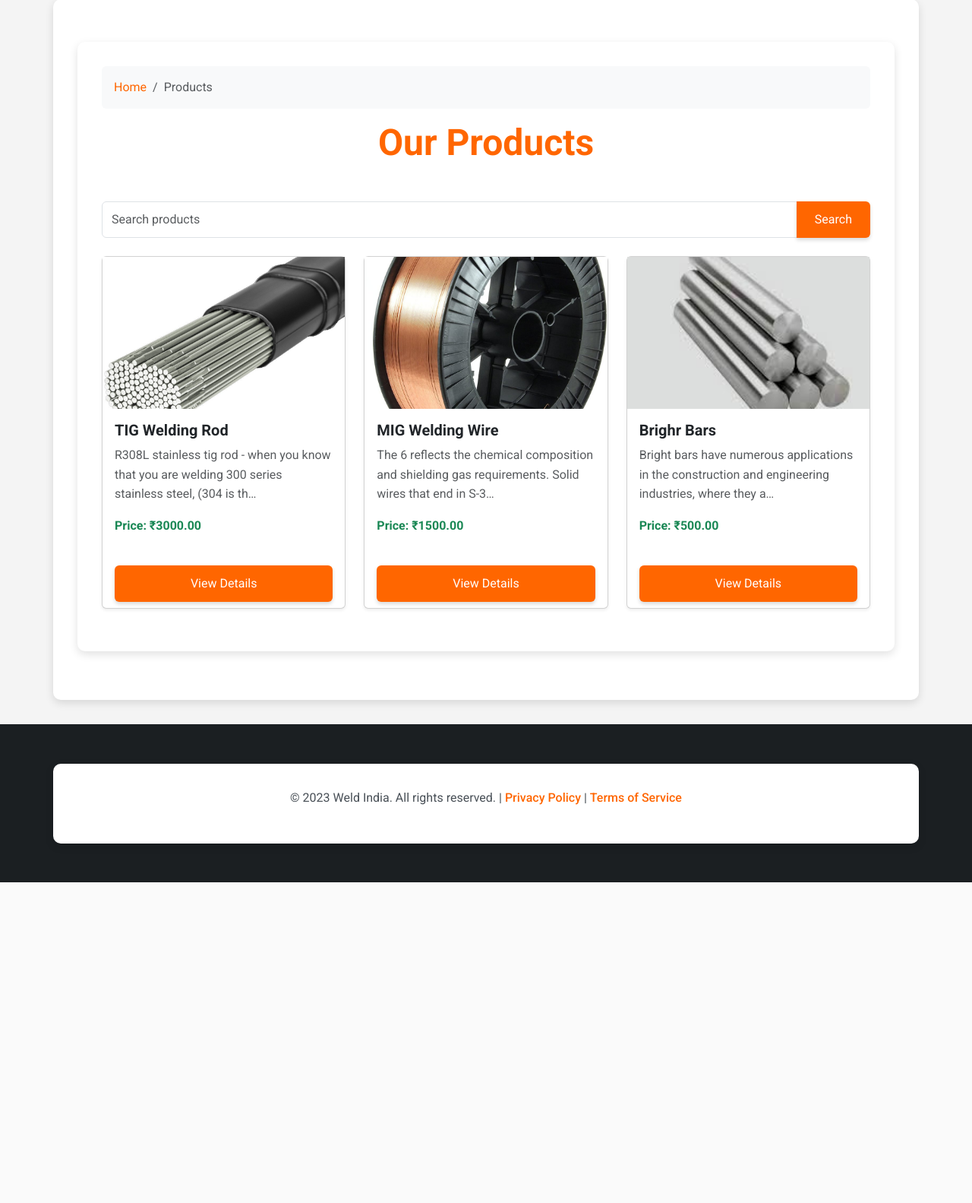
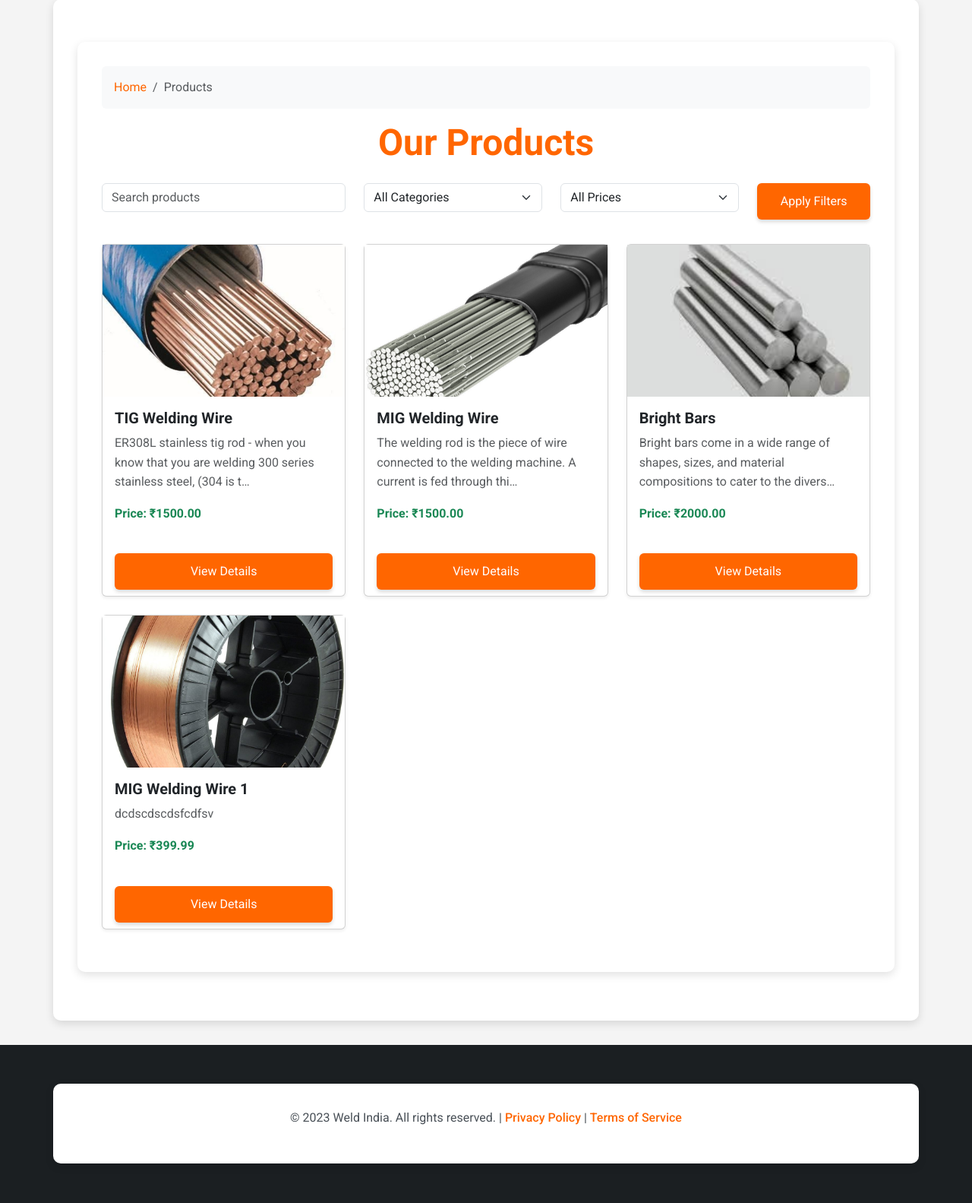
Before and after one commit to sahilddeshmukh324/Weld-India-Web, a Django app: page /products/ in a window 1280 px wide. Shown: the part 105-1688 px from the top of the page at 76% size. Before the commit the page ends 1266 px from the top, so only its background shows below. Run offline with Django 5.2, Linux system fonts and the light colour scheme; data comes from the database, SQL or seed files in the repository.

Commit message:
Added filters along with category

```diff
--- a/main/admin.py
+++ b/main/admin.py
@@ -1,5 +1,5 @@
 from django.contrib import admin
-from .models import Product, BlogPost,Inquiry
+from .models import Product, BlogPost,Inquiry,Category
 
 @admin.register(Product)
 class ProductAdmin(admin.ModelAdmin):
@@ -12,3 +12,5 @@ class BlogPostAdmin(admin.ModelAdmin):
     prepopulated_fields = {'slug': ('title',)}
 
 admin.site.register(Inquiry)  # ✅ Register Inquiry model
+
+admin.site.register(Category)
--- a/main/models.py
+++ b/main/models.py
@@ -1,16 +1,18 @@
 from django.db import models
 from django.utils.text import slugify
 
+# Category Model
+class Category(models.Model):
+    name = models.CharField(max_length=100)
+    description = models.TextField(blank=True)
+
+    def __str__(self):
+        return self.name
+
 # Product Model
 class Product(models.Model):
-    CATEGORY_CHOICES = [
-        ('MIG', 'MIG Welding Wire'),
-        ('TIG', 'TIG Welding Rod'),
-        ('ARC', 'Arc Welding Electrode'),
-    ]
-
     name = models.CharField(max_length=255, unique=True)
-    category = models.CharField(max_length=10, choices=CATEGORY_CHOICES)
+    category = models.ForeignKey(Category, on_delete=models.CASCADE, related_name="products")
     price = models.DecimalField(max_digits=10, decimal_places=2, default=0.00)  # Added default
     description = models.TextField()
     image = models.ImageField(upload_to='products/', blank=True, null=True)
@@ -18,7 +20,6 @@ class Product(models.Model):
 
     def __str__(self):
         return self.name
-
 
 # Blog Model
 class BlogPost(models.Model):
@@ -29,35 +30,34 @@ class BlogPost(models.Model):
     published_at = models.DateTimeField(auto_now_add=True)
     image = models.ImageField(upload_to='blog/', blank=True, null=True)
 
-from django.db import models
-from django.utils.text import slugify
+    def save(self, *args, **kwargs):
+        if not self.slug:
+            self.slug = slugify(self.title)
+        super().save(*args, **kwargs)
 
+    def __str__(self):
+        return self.title
+
+# Uploaded File Model
 class UploadedFile(models.Model):
     image = models.ImageField(upload_to='uploads/')
     uploaded_at = models.DateTimeField(auto_now_add=True)
-    slug = models.SlugField(unique=True, blank=True, null=True)  # ✅ Add this
+    slug = models.SlugField(unique=True, blank=True, null=True)
 
     def save(self, *args, **kwargs):
-        if not self.slug:  # ✅ Generate slug if not set
+        if not self.slug:
             self.slug = slugify(self.image.name.split('.')[0])
         super().save(*args, **kwargs)
 
     def __str__(self):
         return f"File uploaded on {self.uploaded_at}"
 
-
-
-
-
-    def __str__(self):
-        return self.title
-
-
+# Inquiry Model
 class Inquiry(models.Model):
-    product = models.ForeignKey('Product', on_delete=models.CASCADE, related_name='inquiries')
+    product = models.ForeignKey(Product, on_delete=models.CASCADE, related_name='inquiries')
     name = models.CharField(max_length=100)
-    company_name = models.CharField(max_length=255, blank=True, null=True)  # New Field
-    phone = models.CharField(max_length=15, blank=True, null=True)  # New Field
+    company_name = models.CharField(max_length=255, blank=True, null=True)
+    phone = models.CharField(max_length=15, blank=True, null=True)
     email = models.EmailField()
     message = models.TextField()
     created_at = models.DateTimeField(auto_now_add=True)
--- a/main/templates/products.html
+++ b/main/templates/products.html
@@ -11,21 +11,56 @@
     </nav>
 
     <!-- Page Heading -->
-    <h2 class="text-center display-5 fw-bold text-orange mb-5">Our Products</h2>
+    <h2 class="text-center display-5 fw-bold text-orange mb-4">Our Products</h2>
 
-    <!-- Search Form -->
+    <!-- Search and Filter Form -->
     <form method="GET" action="{% url 'product_list' %}" class="mb-4">
-        <div class="input-group">
-            <input type="text" name="search" value="{{ search_query }}" class="form-control" placeholder="Search products">
-            <button class="btn btn-primary" type="submit">Search</button>
+        <div class="row">
+            <!-- Search Input -->
+            <div class="col-md-4 mb-2">
+                <input type="text" name="search" value="{{ search_query }}" class="form-control" placeholder="Search products">
+            </div>
+
+            <!-- Category Dropdown -->
+            <div class="col-md-3 mb-2">
+                <select name="category" class="form-select">
+                    <option value="">All Categories</option>
+                    {% for category in categories %}
+                        <option value="{{ category.id }}" {% if category.id|stringformat:"s" == selected_category %}selected{% endif %}>
+                            {{ category.name }}
+                        </option>
+                    {% endfor %}
+                </select>
+            </div>
+
+            <!-- Price Range Filter -->
+            <div class="col-md-3 mb-2">
+                <select name="price_range" class="form-select">
+                    <option value="">All Prices</option>
+                    <option value="low" {% if price_range == "low" %}selected{% endif %}>Under ₹500</option>
+                    <option value="mid" {% if price_range == "mid" %}selected{% endif %}>₹500 - ₹2000</option>
+                    <option value="high" {% if price_range == "high" %}selected{% endif %}>Above ₹2000</option>
+                </select>
+            </div>
+
+            <!-- Submit Button -->
+            <div class="col-md-2 mb-2">
+                <button class="btn btn-primary w-100" type="submit">Apply Filters</button>
+            </div>
         </div>
     </form>
 
     <!-- Show "Results for" message only if there are search results -->
-    {% if search_query and products %}
-        <p class="lead text-muted">Showing results for "{{ search_query }}".</p>
-    {% elif search_query and not products %}
-        <p class="lead text-muted">No search results found for "{{ search_query }}".</p>
+    {% if search_query or selected_category or price_range %}
+        {% if products %}
+            <p class="lead text-muted">Showing results for
+                {% if search_query %}"{{ search_query }}"{% endif %}
+                {% if selected_category %} in category "{{ selected_category_name }}"{% endif %}
+                {% if price_range %} ({{ price_range_label }}){% endif %}
+            </p>
+        {% else %}
+            <p class="lead text-muted">No search results found.</p>
+        {% endif %}
     {% endif %}
 
     <!-- Product Grid -->
@@ -35,7 +70,7 @@
             <div class="col-md-4 mb-4">
                 <div class="card h-100 shadow-sm product-card">
                     <a href="{% url 'product_detail' product.id %}">
-                        <div class="image-container">  <!-- ✅ Wrap image inside a div -->
+                        <div class="image-container">
                             {% if product.image %}
                                 <img src="{{ product.image.url }}" class="fixed-image" alt="{{ product.name }}">
                             {% else %}
@@ -60,16 +95,14 @@
             {% endfor %}
         </div>
     {% else %}
-        <!-- Display this message if no products are found -->
         <div class="col-12 text-center">
             <p class="lead text-muted">No products available.</p>
         </div>
     {% endif %}
 </div>
 
-<!-- ✅ Added CSS for hover effect and size fix -->
+<!-- Added CSS for hover effect and image styling -->
 <style>
-    /* Hover Effect */
     .product-card {
         transition: transform 0.3s ease, box-shadow 0.3s ease;
     }
@@ -79,20 +112,19 @@
         box-shadow: 0px 8px 20px rgba(0, 0, 0, 0.2);
     }
 
-    /* Image Container to Keep Dimensions Fixed */
     .image-container {
         width: 100%;
-        height: 200px; /* Fixed height for all product images */
+        height: 200px;
         display: flex;
         justify-content: center;
         align-items: center;
-        overflow: hidden; /* Prevents image stretching */
+        overflow: hidden;
     }
 
     .fixed-image {
         width: 100%;
         height: 100%;
-        object-fit: cover; /* Ensures uniform sizing */
+        object-fit: cover;
     }
 </style>
 
--- a/main/views.py
+++ b/main/views.py
@@ -1,8 +1,8 @@
 from django.shortcuts import render,redirect
 from .forms import UploadForm
-from .models import UploadedFile,Product,Inquiry
+from .models import UploadedFile,Product,Inquiry,Category
 from django.views.generic import DetailView
-from .forms import InquiryForm
+from .forms import InquiryForm,ProductFilterForm
 from django.core.mail import send_mail
 from django.contrib import messages
 # Create your views here.
@@ -22,16 +22,39 @@ def upload_file(request):
     return render(request, 'upload.html', {'form': form, 'images': images})
 
 
+
 def product_list(request):
-    search_query = request.GET.get('search', '')  # Get the search query from the request
+    search_query = request.GET.get('search', '')
+    category_id = request.GET.get('category', '')
+    price_range = request.GET.get('price_range', '')
+
+    # Fetch all categories dynamically
+    categories = Category.objects.all()
+
+    # Start filtering products based on search and filters
+    products = Product.objects.all()
+
     if search_query:
-        # Filter products based on the search query in product name
-        products = Product.objects.filter(name__icontains=search_query)
-    else:
-        # If no search query, display all products
-        products = Product.objects.all()
+        products = products.filter(name__icontains=search_query)
 
-    return render(request, 'products.html', {'products': products, 'search_query': search_query})
+    if category_id:
+        products = products.filter(category_id=category_id)
+
+    if price_range == 'low':
+        products = products.filter(price__lt=500)
+    elif price_range == 'medium':
+        products = products.filter(price__gte=500, price__lte=2000)
+    elif price_range == 'high':
+        products = products.filter(price__gt=2000)
+
+    return render(request, 'products.html', {
+        'products': products,
+        'categories': categories,  # ✅ Send dynamic categories to the template
+        'search_query': search_query,
+        'selected_category': category_id,
+        'selected_price_range': price_range,
+    })
+
 
 
 class ProductDetailView(DetailView):
```
Also changed, not shown: main/forms.py (+8 -1 lines), db.sqlite3, main/migrations/0007_category_alter_product_category.py (added), weldindia/media/products/4043-aluminum-tig-welding-filler-rod_MTcEs4e.jpg (added), weldindia/media/products/5kg-tig-welding-wire.jpg (added), weldindia/media/products/images_CREd2Z0.jpg (added), weldindia/media/products/mig-welding-wire_4VQOW4d.jpg (added).
